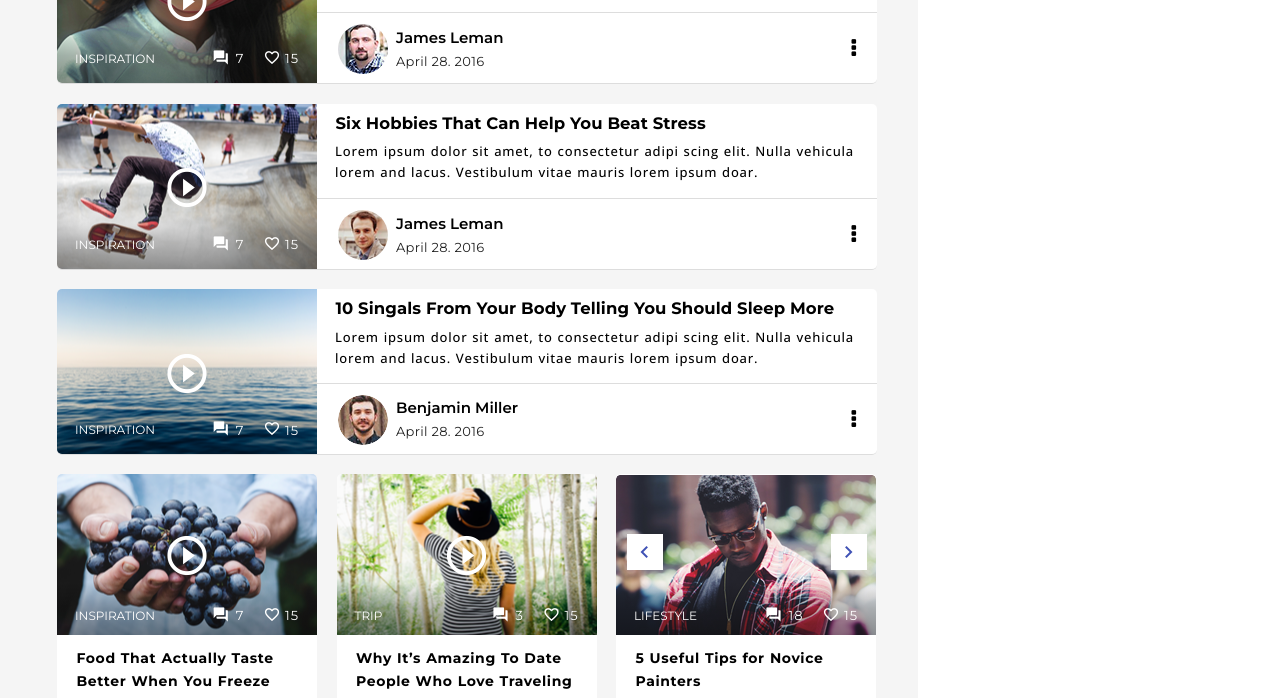
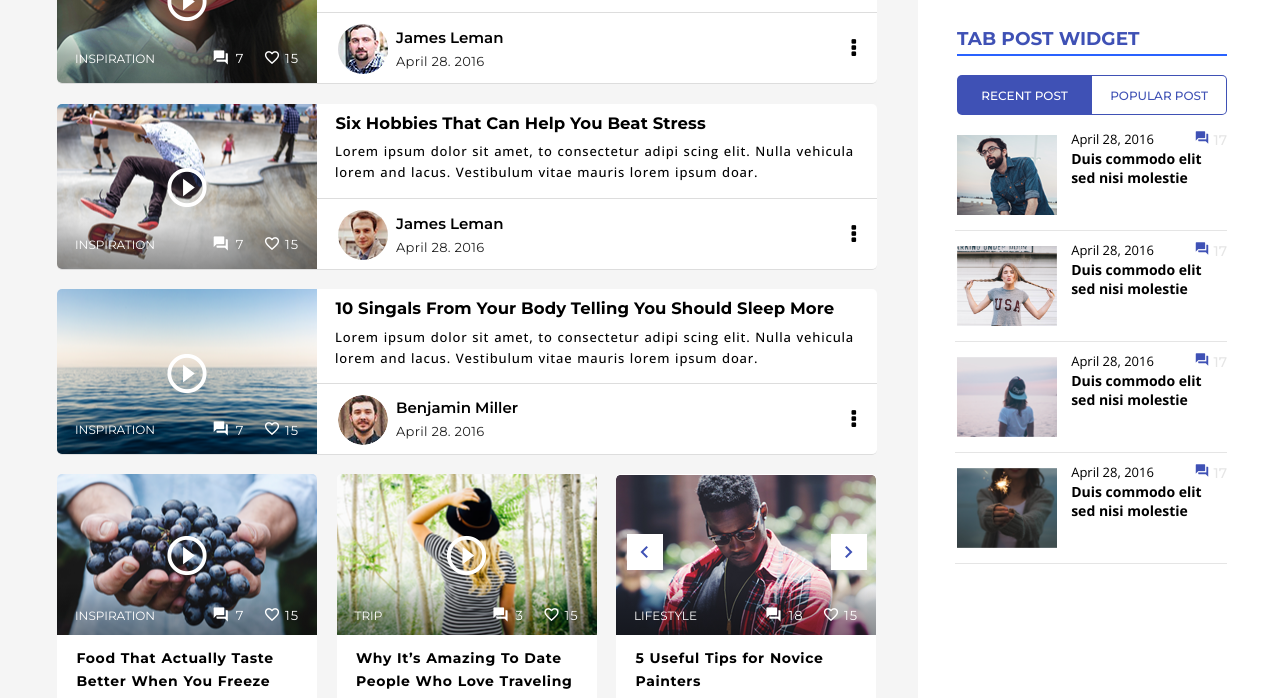
Before and after one commit to pragya6/Pasco, a plain HTML site: page index.html in a window 1280 px wide. Shown: the part 1654-2352 px from the top of the page. Drawn offline with nearby package versions, Linux system fonts and the light colour scheme.

Commit message:
sidebar-post-widget

```diff
--- a/index.html
+++ b/index.html
@@ -1,21 +1,17 @@
 <!DOCTYPE html>
 <html lang="en">
+
 <head>
   <meta charset="UTF-8" />
   <meta http-equiv="X-UA-Compatible" content="IE=edge" />
   <meta name="viewport" content="width=device-width, initial-scale=1.0" />
-    <link
-      rel="stylesheet"
-      href="https://cdnjs.cloudflare.com/ajax/libs/font-awesome/4.7.0/css/font-awesome.css"
-    />
-    <link
-      href="https://fonts.googleapis.com/icon?family=Material+Icons"
-      rel="stylesheet"
-    />
+  <link rel="stylesheet" href="https://cdnjs.cloudflare.com/ajax/libs/font-awesome/4.7.0/css/font-awesome.css" />
+  <link href="https://fonts.googleapis.com/icon?family=Material+Icons" rel="stylesheet" />
 
   <title>Pasco</title>
   <link rel="stylesheet" type="text/css" href="styles.css" />
 </head>
+
 <body>
   <section class="pasco-container top-menubar">
     <div class="container-fluid-pasco">
@@ -29,8 +25,7 @@
           <span class="spaced-icons">
             <a href="#"><i class="fa fa-vk" aria-hidden="true"></i></a>
             <a href="#">
-                <i class="fa fa-google-plus" aria-hidden="true"></i
-              ></a>
+              <i class="fa fa-google-plus" aria-hidden="true"></i></a>
             <a href="#"><i class="fa fa-behance" aria-hidden="true"></i></a>
             <a href="#"><i class="fa fa-dribbble" aria-hidden="true"></i></a>
           </span>
@@ -63,46 +58,32 @@
           <span class="nav-logo">PASCO</span>
           <ul class="flex-box navbar-ul">
             <li class="navbar-li">
-                <a class="flex-box header-anchors home-active" href="#"
-                  ><span class="anchor-heads">HOME</span
-                  ><span class="material-icons"> expand_more </span></a
-                >
+              <a class="flex-box header-anchors home-active" href="#"><span class="anchor-heads">HOME</span><span
+                  class="material-icons"> expand_more </span></a>
             </li>
             <li class="navbar-li">
-                <a class="flex-box header-anchors" href="#"
-                  ><span class="anchor-heads">PORTFOLIO</span
-                  ><span class="material-icons"> expand_more </span></a
-                >
+              <a class="flex-box header-anchors" href="#"><span class="anchor-heads">PORTFOLIO</span><span
+                  class="material-icons"> expand_more </span></a>
             </li>
             <li class="navbar-li">
-                <a class="flex-box header-anchors" href="#"
-                  ><span class="anchor-heads">BLOG</span
-                  ><span class="material-icons"> expand_more </span></a
-                >
+              <a class="flex-box header-anchors" href="#"><span class="anchor-heads">BLOG</span><span
+                  class="material-icons"> expand_more </span></a>
             </li>
             <li class="navbar-li">
-                <a class="flex-box header-anchors" href="#"
-                  ><span class="anchor-heads">PAGES</span
-                  ><span class="material-icons"> expand_more </span></a
-                >
+              <a class="flex-box header-anchors" href="#"><span class="anchor-heads">PAGES</span><span
+                  class="material-icons"> expand_more </span></a>
             </li>
             <li class="navbar-li">
-                <a class="flex-box header-anchors" href="#"
-                  ><span class="anchor-heads">SHOP</span
-                  ><span class="material-icons"> expand_more </span></a
-                >
+              <a class="flex-box header-anchors" href="#"><span class="anchor-heads">SHOP</span><span
+                  class="material-icons"> expand_more </span></a>
             </li>
             <li class="navbar-li">
-                <a class="flex-box header-anchors" href="#"
-                  ><span class="anchor-heads">COMPONENTS</span
-                  ><span class="material-icons"> expand_more </span></a
-                >
+              <a class="flex-box header-anchors" href="#"><span class="anchor-heads">COMPONENTS</span><span
+                  class="material-icons"> expand_more </span></a>
             </li>
             <li class="navbar-li">
-                <a class="flex-box header-anchors" href="#"
-                  ><span class="anchor-heads">FEATURES</span
-                  ><span class="material-icons"> expand_more </span></a
-                >
+              <a class="flex-box header-anchors" href="#"><span class="anchor-heads">FEATURES</span><span
+                  class="material-icons"> expand_more </span></a>
             </li>
           </ul>
           <span class="header-icons">
@@ -125,11 +106,7 @@
         <div class="flex-box author-comment">
           <div class="flex-box author">
             <a href="#">
-                <img
-                id="henry"
-                src="./assets/henry-little.png"
-                alt="henry-little"
-              />
+              <img id="henry" src="./assets/henry-little.png" alt="henry-little" />
             </a>
             <a href="#" class="author-name">Henry Little</a>
             <p class="flex-box date">
@@ -207,10 +184,7 @@
                 </p>
               </div>
               <div class="art1-author">
-                  <img
-                    src="./assets/authors/henry-little.png"
-                    alt="henry-little"
-                  />
+                <img src="./assets/authors/henry-little.png" alt="henry-little" />
                 <span>
                   <a href="#" id="art1-henry">Henry Little</a>
                   <p id="art1-date">
@@ -250,14 +224,12 @@
               <div class="articles-content">
                 <p>4 Natural Ways To Have Young Skin</p>
                 <p>
-                    Lorem ipsum dolor sit amet, to consectetur  adipi scing elit. Nulla vehicula lorem and lacus. Vestibulum vitae mauris lorem ipsum doar.
+                  Lorem ipsum dolor sit amet, to consectetur adipi scing elit. Nulla vehicula lorem and lacus.
+                  Vestibulum vitae mauris lorem ipsum doar.
                 </p>
               </div>
               <div class="articles-author">
-                  <img
-                    src="./assets/authors/james-leman.png"
-                    alt="henry-little"
-                  />
+                <img src="./assets/authors/james-leman.png" alt="henry-little" />
                 <span>
                   <a href="#" class="articles-auth-name">James Leman</a>
                   <p class="articles-date">
@@ -297,14 +269,12 @@
               <div class="articles-content">
                 <p>Six Hobbies That Can Help You Beat Stress</p>
                 <p>
-                    Lorem ipsum dolor sit amet, to consectetur  adipi scing elit. Nulla vehicula lorem and lacus. Vestibulum vitae mauris lorem ipsum doar.
+                  Lorem ipsum dolor sit amet, to consectetur adipi scing elit. Nulla vehicula lorem and lacus.
+                  Vestibulum vitae mauris lorem ipsum doar.
                 </p>
               </div>
               <div class="articles-author">
-                  <img
-                    src="./assets/authors/benjamin-miller.png"
-                    alt="henry-little"
-                  />
+                <img src="./assets/authors/benjamin-miller.png" alt="henry-little" />
                 <span>
                   <a href="#" class="articles-auth-name">James Leman</a>
                   <p class="articles-date">
@@ -344,14 +314,12 @@
               <div class="articles-content">
                 <p>10 Singals From Your Body Telling You Should Sleep More</p>
                 <p>
-                    Lorem ipsum dolor sit amet, to consectetur  adipi scing elit. Nulla vehicula lorem and lacus. Vestibulum vitae mauris lorem ipsum doar.
+                  Lorem ipsum dolor sit amet, to consectetur adipi scing elit. Nulla vehicula lorem and lacus.
+                  Vestibulum vitae mauris lorem ipsum doar.
                 </p>
               </div>
               <div class="articles-author">
-                  <img
-                    src="./assets/authors/henry-little.png"
-                    alt="henry-little"
-                  />
+                <img src="./assets/authors/henry-little.png" alt="henry-little" />
                 <span>
                   <a href="#" class="articles-auth-name">Benjamin Miller</a>
                   <p class="articles-date">
@@ -393,14 +361,12 @@
                   <p>Food That Actually Taste
                     Better When You Freeze </p>
                   <p>
-                      Lorem ipsum dolor sit amet, to consectetur  adipi scing elit. Nulla vel vehicula lorem and lacus. Vestibulum vitae mauris
+                    Lorem ipsum dolor sit amet, to consectetur adipi scing elit. Nulla vel vehicula lorem and lacus.
+                    Vestibulum vitae mauris
                   </p>
                 </div>
                 <div class="art1-author">
-                    <img
-                      src="./assets/authors/james-leman.png"
-                      alt="henry-little"
-                    />
+                  <img src="./assets/authors/james-leman.png" alt="henry-little" />
                   <span>
                     <a href="#" class="articles-authors">James Leman</a>
                     <p class="verticle-date">
@@ -441,14 +407,12 @@
                   <p>Why It’s Amazing To Date
                     People Who Love Traveling </p>
                   <p>
-                      Lorem ipsum dolor sit amet, to consectetur  adipi scing elit. Nulla vel vehicula lorem and lacus. Vestibulum vitae mauris
+                    Lorem ipsum dolor sit amet, to consectetur adipi scing elit. Nulla vel vehicula lorem and lacus.
+                    Vestibulum vitae mauris
                   </p>
                 </div>
                 <div class="art1-author">
-                    <img
-                      src="./assets/authors/benjamin-miller.png"
-                      alt="henry-little"
-                    />
+                  <img src="./assets/authors/benjamin-miller.png" alt="henry-little" />
                   <span>
                     <a href="#" class="articles-authors">Benjamin Miller</a>
                     <p class="verticle-date">
@@ -496,14 +460,12 @@
                   <p>5 Useful Tips for Novice
                     Painters</p>
                   <p>
-                      Lorem ipsum dolor sit amet, to consectetur  adipi scing elit. Nulla vel vehicula lorem and lacus. Vestibulum vitae mauris hjhigury
+                    Lorem ipsum dolor sit amet, to consectetur adipi scing elit. Nulla vel vehicula lorem and lacus.
+                    Vestibulum vitae mauris hjhigury
                   </p>
                 </div>
                 <div class="art1-author">
-                    <img
-                      src="./assets/authors/henry-little.png"
-                      alt="henry-little"
-                    />
+                  <img src="./assets/authors/henry-little.png" alt="henry-little" />
                   <span>
                     <a href="#" class="articles-authors">Henry Little</a>
                     <p class="verticle-date">
@@ -545,14 +507,12 @@
                 <div class="art1-content">
                   <p>11 Fantastic Ways Passionate</p>
                   <p>
-                      Lorem ipsum dolor sit amet, to consectetur  adipi scing elit. Nulla vel vehicula lorem and lacus. Vestibulum vitae mauris gravida, ipsu viverra urna at, dictume nunc fringilla quastsubdty
+                    Lorem ipsum dolor sit amet, to consectetur adipi scing elit. Nulla vel vehicula lorem and lacus.
+                    Vestibulum vitae mauris gravida, ipsu viverra urna at, dictume nunc fringilla quastsubdty
                   </p>
                 </div>
                 <div class="art1-author">
-                    <img
-                      src="./assets/authors/james-leman.png"
-                      alt="henry-little"
-                    />
+                  <img src="./assets/authors/james-leman.png" alt="henry-little" />
                   <span>
                     <a href="#" class="articles-authors">James Leman</a>
                     <p class="verticle-date">
@@ -592,14 +552,12 @@
                 <div class="art1-content">
                   <p>Art Makes You Mentally Healthy</p>
                   <p>
-                      Lorem ipsum dolor sit amet, to consectetur  adipi scing elit. Nulla vel vehicula lorem and lacus. Vestibulum vitae mauris gravida, ipsu viverra urna at, dictume nunc fringilla quambuity.
+                    Lorem ipsum dolor sit amet, to consectetur adipi scing elit. Nulla vel vehicula lorem and lacus.
+                    Vestibulum vitae mauris gravida, ipsu viverra urna at, dictume nunc fringilla quambuity.
                   </p>
                 </div>
                 <div class="art1-author">
-                    <img
-                      src="./assets/authors/benjamin-miller.png"
-                      alt="henry-little"
-                    />
+                  <img src="./assets/authors/benjamin-miller.png" alt="henry-little" />
                   <span>
                     <a href="#" class="articles-authors">Benjamin Miller</a>
                     <p class="verticle-date">
@@ -624,7 +582,7 @@
           <div class="content-bar">
             <section class="sidebar-sections">
               <div class="search-bar">
-                  <input placeholder="Search"/>
+                <input placeholder="Search" />
                 <button><span class="material-icons"> search </span></button>
               </div>
             </section>
@@ -660,13 +618,14 @@
                 <h3 class="bar-headings">Subscribe</h3>
                 <form class="flex-box">
                   <label>Name</label>
-                    <input placeholder="Igor Ten"/>
+                  <input placeholder="Igor Ten" />
                   <label>Email</label>
-                    <input placeholder="email@address.com"/>
+                  <input placeholder="email@address.com" />
                   <button type="submit">Subcsribe</button>
                 </form>
                 <div class="flex-box bar-divider">
-                    <hr> <span>or</span> <hr>
+                  <hr> <span>or</span>
+                  <hr>
                 </div>
                 <div class="bar-icon-stack">
                   <a href="#"><i class="fa fa-facebook" aria-hidden="true"></i></a>
@@ -678,6 +637,93 @@
                 </div>
               </div>
             </section>
+            <section class="sidebar-sections">
+              <div class="bar-post-widget">
+                <h3 class="bar-headings">Tab Post Widget</h3>
+                <div class="bar-buttongrp">
+                  <button>Recent Post</button>
+                  <button>Popular Post</button>
+                </div>
+                <div class="post-widgets">
+                  <div class="flex-box bar-tab-posts">
+                    <div id="pw-image1" class="bar-post-image"></div>
+                    <div class="bar-post-details">
+                      <div class="flex-box">
+                        <span class="bar-post-date">
+                          April 28, 2016
+                        </span>
+                        <span class="bar-post-com">
+                          <span class="material-icons">
+                            question_answer
+                          </span>
+                          <span>17</span>
+                        </span>
+                      </div>
+                      <div class="bar-post-content">
+                        Duis commodo elit sed nisi molestie
+                      </div>
+                    </div>
+                  </div>
+                  <div class="flex-box bar-tab-posts">
+                    <div id="pw-image2" class="bar-post-image"></div>
+                    <div class="bar-post-details">
+                      <div class="flex-box">
+                        <span class="bar-post-date">
+                          April 28, 2016
+                        </span>
+                        <span class="bar-post-com">
+                          <span class="material-icons">
+                            question_answer
+                          </span>
+                          <span>17</span>
+                        </span>
+                      </div>
+                      <div class="bar-post-content">
+                        Duis commodo elit sed nisi molestie
+                      </div>
+                    </div>
+                  </div>
+                  <div class="flex-box bar-tab-posts">
+                    <div id="pw-image3" class="bar-post-image"></div>
+                    <div class="bar-post-details">
+                      <div class="flex-box">
+                        <span class="bar-post-date">
+                          April 28, 2016
+                        </span>
+                        <span class="bar-post-com">
+                          <span class="material-icons">
+                            question_answer
+                          </span>
+                          <span>17</span>
+                        </span>
+                      </div>
+                      <div class="bar-post-content">
+                        Duis commodo elit sed nisi molestie
+                      </div>
+                    </div>
+                  </div>
+                  <div class="flex-box bar-tab-posts">
+                    <div id="pw-image4" class="bar-post-image"></div>
+                    <div class="bar-post-details">
+                      <div class="flex-box">
+                        <span class="bar-post-date">
+                          April 28, 2016
+                        </span>
+                        <span class="bar-post-com">
+                          <span class="material-icons">
+                            question_answer
+                          </span>
+                          <span>17</span>
+                        </span>
+                      </div>
+                      <div class="bar-post-content">
+                        Duis commodo elit sed nisi molestie
+                      </div>
+                    </div>
+                  </div>
+                </div>
+              </div>
+            </section>
           </div>
         </div>
       </div>
--- a/styles.css
+++ b/styles.css
@@ -1296,7 +1296,7 @@ input {
   gap: 10.5px;
 }
 
-.bar-subscribe > div.bar-icon-stack >a {
+.bar-subscribe > div.bar-icon-stack > a {
   width: 35.5px;
   height: 35.5px;
   border-radius: 50%;
@@ -1335,3 +1335,109 @@ input {
   font-size: 17.5px;
   font-weight: 500;
 }
+
+.bar-post-widget {
+  padding-top: 19px;
+}
+
+.bar-post-widget h3.bar-headings {
+  font-size: 18.5px;
+  margin-left: 2px;
+}
+
+.bar-buttongrp {
+  margin-top: 18.5px;
+  margin-left: 2px;
+  display: flex;
+}
+
+.bar-buttongrp > button {
+  width: 50%;
+  padding: 12.5px 0px 10.5px;
+  font-size: 12px;
+  font-weight: 500;
+  text-transform: uppercase;
+}
+
+.content-bar .bar-buttongrp :nth-child(1) {
+  color: white;
+  border-top-left-radius: 5px;
+  border-bottom-left-radius: 5px;
+  background-color: #3f51b5;
+}
+
+.content-bar .bar-buttongrp :nth-child(2) {
+  color: #3f51b5;
+  border: 1px solid #3f51b5;
+  border-left: none;
+  border-top-right-radius: 5px;
+  border-bottom-right-radius: 5px;
+  background-color: transparent;
+}
+
+.content-bar .bar-buttongrp :nth-child(2):hover {
+  color: white;
+  border: none;
+  background-color: #3f51b5;
+}
+
+.post-widgets {
+  padding-top: 5.5px;
+}
+
+.bar-tab-posts {
+  color: #000000;
+  gap: 14px;
+  padding: 10px 0px 15px;
+  border-bottom: 1px solid rgba(0, 0, 0, 0.1);
+}
+
+.bar-tab-posts div.bar-post-image {
+  width: 161px;
+  height: 80px;
+  margin-top: 5px;
+  margin-left: 2px;
+  background-position: center;
+  background-repeat: no-repeat;
+  background-size: cover;
+}
+
+.bar-post-widget #pw-image1 {
+  background-image: url("./assets/widget-posts/tab-post1.png");
+}
+
+.bar-post-widget #pw-image2 {
+  background-image: url("./assets/widget-posts/tab-post2.png");
+}
+
+.bar-post-widget #pw-image3 {
+  background-image: url("./assets/widget-posts/tab-post3.png");
+}
+
+.bar-post-widget #pw-image4 {
+  background-image: url("./assets/widget-posts/tab-post4.png");
+}
+
+.bar-post-details span[class="bar-post-date"] {
+  color: #000000;
+  flex-grow: 1;
+  font-size: 13px;
+  font-family: "Open Sans", sans-serif;
+}
+
+.bar-post-details span[class="material-icons"] {
+  font-size: 15px;
+  color: #3f51b5;
+}
+
+.bar-post-content {
+  font-size: 14px;
+  font-weight: bold;
+  font-family: "Open Sans", sans-serif;
+}
+
+.bar-post-com :nth-child(2) {
+  font-size: 14px;
+  font-weight: 500;
+  color: rgba(0, 0, 0, 0.1);
+}
```
Also changed, not shown: assets/widget-posts/tab-post1.png (renamed from assets/widget-posts/post3.png), assets/widget-posts/tab-post2.png (renamed from assets/widget-posts/post2.png), assets/widget-posts/tab-post3.png (renamed from assets/widget-posts/post1.png), assets/widget-posts/tab-post4.png (renamed from assets/widget-posts/post4.png). Lines whose indentation alone changed are shown as unchanged.
